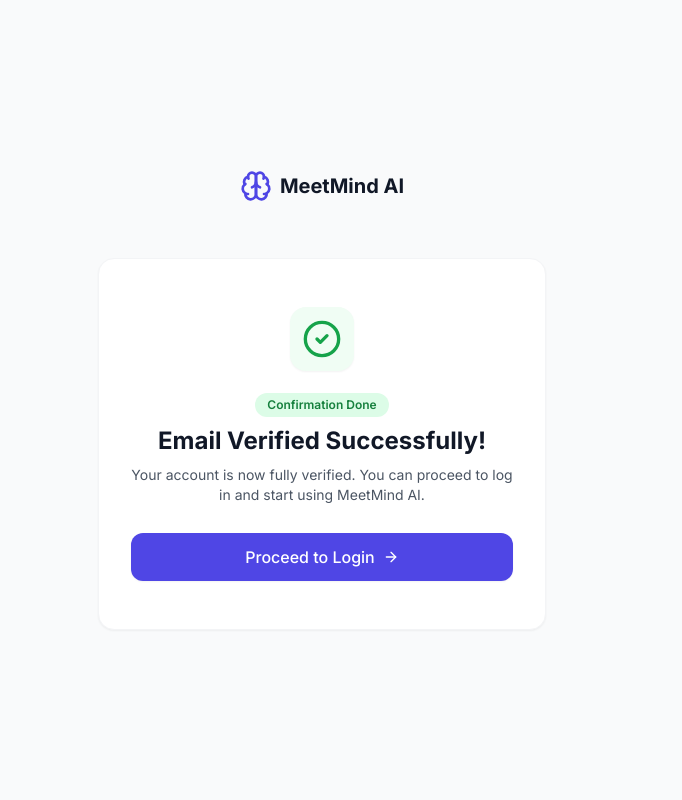
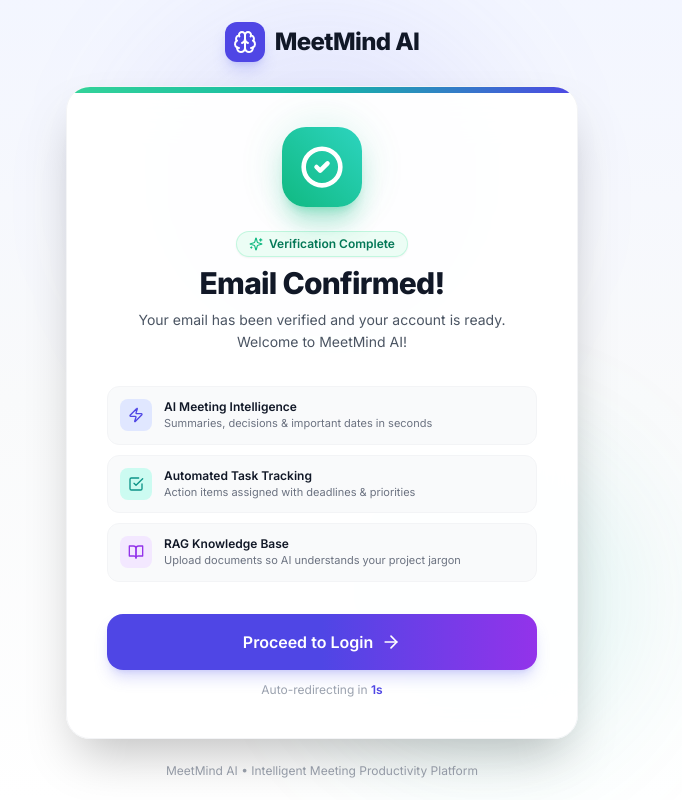
Before and after one commit to harishnarayan-coder/GenAI-Project, a React (Vite) app in the folder frontend/: page /auth/confirm in a window 1280 px wide. Shown: the whole page, without its empty margins (318-1000 px from the left). Built offline with nearby package versions, Linux system fonts and the light colour scheme.

Commit message:
Design premium Email Confirmed Successfully page with automatic redirect watcher

```diff
--- a/frontend/src/pages/AuthConfirmPage.tsx
+++ b/frontend/src/pages/AuthConfirmPage.tsx
@@ -1,6 +1,16 @@
 import { useEffect, useState } from 'react';
 import { Link, useNavigate, useSearchParams } from 'react-router-dom';
-import { Brain, CheckCircle2, AlertCircle, ArrowRight, Loader2 } from 'lucide-react';
+import {
+  Brain,
+  CheckCircle2,
+  AlertCircle,
+  ArrowRight,
+  Loader2,
+  Sparkles,
+  Zap,
+  CheckSquare,
+  BookOpen,
+} from 'lucide-react';
 import { supabase } from '../lib/supabase';
 
 export default function AuthConfirmPage() {
@@ -9,15 +19,17 @@ export default function AuthConfirmPage() {
   const [loading, setLoading] = useState(true);
   const [errorMsg, setErrorMsg] = useState<string | null>(null);
   const [isSuccess, setIsSuccess] = useState(false);
+  const [userEmail, setUserEmail] = useState<string | null>(null);
+  const [countdown, setCountdown] = useState<number>(6);
 
   useEffect(() => {
     const handleConfirmation = async () => {
       try {
-        // 1. Check query parameters for error or code
+        // 1. Check query parameters
         const error = searchParams.get('error') || searchParams.get('error_description');
         const code = searchParams.get('code');
 
-        // 2. Check hash fragment (common in Supabase implicit flow)
+        // 2. Check hash fragment (standard Supabase redirect format)
         const hash = window.location.hash;
         const hashParams = new URLSearchParams(hash.replace(/^#/, ''));
         const hashError = hashParams.get('error_description') || hashParams.get('error');
@@ -28,22 +40,28 @@ export default function AuthConfirmPage() {
           return;
         }
 
-        // PKCE flow
+        // PKCE code exchange if present
         if (code) {
-          const { error: exchangeError } = await supabase.auth.exchangeCodeForSession(code);
+          const { data: exchangeData, error: exchangeError } = await supabase.auth.exchangeCodeForSession(code);
           if (exchangeError) {
             setErrorMsg(exchangeError.message);
             setLoading(false);
             return;
           }
+          if (exchangeData?.user?.email) {
+            setUserEmail(exchangeData.user.email);
+          }
         }
 
-        // Verify active session or token presence
+        // Check active session or token presence
         const { data: { session } } = await supabase.auth.getSession();
-        if (session || hash.includes('access_token') || hash.includes('type=signup') || code) {
+        if (session) {
+          setUserEmail(session.user?.email || null);
+          setIsSuccess(true);
+        } else if (hash.includes('access_token') || hash.includes('type=signup') || code) {
           setIsSuccess(true);
         } else {
-          // If no error was provided and user landed here, mark as confirmed/ready to login
+          // If no error, treat as confirmed
           setIsSuccess(true);
         }
       } catch (err: any) {
@@ -56,76 +74,168 @@ export default function AuthConfirmPage() {
     handleConfirmation();
   }, [searchParams]);
 
+  // Optional auto-redirect countdown
+  useEffect(() => {
+    if (!isSuccess) return;
+    const interval = setInterval(() => {
+      setCountdown(c => {
+        if (c <= 1) {
+          clearInterval(interval);
+          navigate('/login');
+          return 0;
+        }
+        return c - 1;
+      });
+    }, 1000);
+
+    return () => clearInterval(interval);
+  }, [isSuccess, navigate]);
+
   return (
-    <div className="min-h-screen bg-gray-50 dark:bg-gray-950 flex items-center justify-center p-4">
-      <div className="w-full max-w-md">
-        <div className="text-center mb-8">
-          <Link to="/" className="inline-flex items-center gap-2 text-indigo-600 mb-6">
-            <Brain className="w-8 h-8" />
-            <span className="text-xl font-bold text-gray-900 dark:text-white">MeetMind AI</span>
+    <div className="min-h-screen bg-gradient-to-b from-indigo-50/70 via-gray-50 to-white dark:from-gray-950 dark:via-gray-900 dark:to-gray-950 flex items-center justify-center p-4 relative overflow-hidden">
+      {/* Decorative gradient glow orbs */}
+      <div className="absolute top-1/4 left-1/2 -translate-x-1/2 -translate-y-1/2 w-96 h-96 bg-indigo-500/10 dark:bg-indigo-500/20 rounded-full blur-3xl pointer-events-none" />
+      <div className="absolute bottom-10 right-1/4 w-80 h-80 bg-teal-500/10 dark:bg-teal-500/15 rounded-full blur-3xl pointer-events-none" />
+
+      <div className="w-full max-w-lg relative z-10">
+        {/* Brand Header */}
+        <div className="text-center mb-6">
+          <Link to="/" className="inline-flex items-center gap-2.5 text-indigo-600 dark:text-indigo-400 group">
+            <div className="w-10 h-10 rounded-xl bg-indigo-600 dark:bg-indigo-500 text-white flex items-center justify-center shadow-lg shadow-indigo-500/25 transition-transform group-hover:scale-105">
+              <Brain className="w-6 h-6" />
+            </div>
+            <span className="text-2xl font-black tracking-tight text-gray-900 dark:text-white">MeetMind AI</span>
           </Link>
         </div>
 
-        <div className="bg-white dark:bg-gray-800 rounded-2xl shadow-sm border border-gray-100 dark:border-gray-700 p-8 text-center">
+        {/* Main Card */}
+        <div className="bg-white/95 dark:bg-gray-800/95 backdrop-blur-xl rounded-3xl shadow-2xl border border-gray-100 dark:border-gray-700/80 p-8 sm:p-10 relative overflow-hidden">
+          {/* Top highlight gradient border */}
+          <div className="absolute top-0 left-0 right-0 h-1.5 bg-gradient-to-r from-emerald-400 via-teal-500 to-indigo-600" />
+
           {loading ? (
-            <div className="py-8 space-y-4">
-              <Loader2 className="w-12 h-12 text-indigo-600 animate-spin mx-auto" />
+            <div className="py-12 text-center space-y-4">
+              <div className="relative inline-flex items-center justify-center">
+                <div className="w-16 h-16 rounded-full border-4 border-indigo-200 dark:border-indigo-900 border-t-indigo-600 dark:border-t-indigo-400 animate-spin" />
+              </div>
               <h2 className="text-xl font-bold text-gray-900 dark:text-white">Verifying your email...</h2>
-              <p className="text-sm text-gray-500 dark:text-gray-400">Please wait while we confirm your account.</p>
+              <p className="text-sm text-gray-500 dark:text-gray-400">Please wait while we activate your workspace.</p>
             </div>
           ) : isSuccess ? (
-            <div className="py-4 space-y-5">
-              <div className="w-16 h-16 bg-green-50 dark:bg-green-900/30 rounded-2xl flex items-center justify-center mx-auto text-green-600 dark:text-green-400 shadow-sm">
-                <CheckCircle2 className="w-10 h-10" />
+            <div className="text-center space-y-6">
+              {/* Success Hero Icon */}
+              <div className="relative inline-flex items-center justify-center">
+                <div className="absolute inset-0 bg-emerald-500/25 dark:bg-emerald-400/20 rounded-full blur-xl animate-pulse" />
+                <div className="relative w-20 h-20 rounded-3xl bg-gradient-to-tr from-emerald-500 to-teal-400 flex items-center justify-center text-white shadow-xl shadow-emerald-500/30">
+                  <CheckCircle2 className="w-11 h-11 stroke-[2.5]" />
+                </div>
               </div>
-              <div>
-                <span className="inline-block px-3 py-1 rounded-full text-xs font-semibold bg-green-100 dark:bg-green-900/50 text-green-700 dark:text-green-300 mb-2">
-                  Confirmation Done
-                </span>
-                <h1 className="text-2xl font-bold text-gray-900 dark:text-white">Email Verified Successfully!</h1>
-                <p className="text-sm text-gray-600 dark:text-gray-300 mt-2">
-                  Your account is now fully verified. You can proceed to log in and start using MeetMind AI.
+
+              {/* Title & Badge */}
+              <div className="space-y-2">
+                <div className="inline-flex items-center gap-1.5 px-3 py-1 rounded-full text-xs font-semibold bg-emerald-50 dark:bg-emerald-950/60 text-emerald-700 dark:text-emerald-300 border border-emerald-200/60 dark:border-emerald-800/60 shadow-sm">
+                  <Sparkles className="w-3.5 h-3.5 text-emerald-500" />
+                  <span>Verification Complete</span>
+                </div>
+                <h1 className="text-3xl font-extrabold text-gray-900 dark:text-white tracking-tight">
+                  Email Confirmed!
+                </h1>
+                <p className="text-sm text-gray-600 dark:text-gray-300 max-w-sm mx-auto leading-relaxed">
+                  Your email has been verified and your account is ready. Welcome to MeetMind AI!
+                </p>
+                {userEmail && (
+                  <p className="text-xs font-medium text-indigo-600 dark:text-indigo-400 bg-indigo-50 dark:bg-indigo-950/40 py-1 px-3 rounded-lg inline-block mt-1">
+                    {userEmail}
+                  </p>
+                )}
+              </div>
+
+              {/* Mini Highlights Grid */}
+              <div className="grid grid-cols-1 gap-2.5 pt-2 text-left">
+                <div className="flex items-center gap-3 p-3 rounded-xl bg-gray-50 dark:bg-gray-700/40 border border-gray-100 dark:border-gray-700/60">
+                  <div className="w-8 h-8 rounded-lg bg-indigo-100 dark:bg-indigo-900/60 text-indigo-600 dark:text-indigo-400 flex items-center justify-center flex-shrink-0">
+                    <Zap className="w-4 h-4" />
+                  </div>
+                  <div>
+                    <p className="text-xs font-semibold text-gray-900 dark:text-white">AI Meeting Intelligence</p>
+                    <p className="text-[11px] text-gray-500 dark:text-gray-400">Summaries, decisions & important dates in seconds</p>
+                  </div>
+                </div>
+
+                <div className="flex items-center gap-3 p-3 rounded-xl bg-gray-50 dark:bg-gray-700/40 border border-gray-100 dark:border-gray-700/60">
+                  <div className="w-8 h-8 rounded-lg bg-teal-100 dark:bg-teal-900/60 text-teal-600 dark:text-teal-400 flex items-center justify-center flex-shrink-0">
+                    <CheckSquare className="w-4 h-4" />
+                  </div>
+                  <div>
+                    <p className="text-xs font-semibold text-gray-900 dark:text-white">Automated Task Tracking</p>
+                    <p className="text-[11px] text-gray-500 dark:text-gray-400">Action items assigned with deadlines & priorities</p>
+                  </div>
+                </div>
+
+                <div className="flex items-center gap-3 p-3 rounded-xl bg-gray-50 dark:bg-gray-700/40 border border-gray-100 dark:border-gray-700/60">
+                  <div className="w-8 h-8 rounded-lg bg-purple-100 dark:bg-purple-900/60 text-purple-600 dark:text-purple-400 flex items-center justify-center flex-shrink-0">
+                    <BookOpen className="w-4 h-4" />
+                  </div>
+                  <div>
+                    <p className="text-xs font-semibold text-gray-900 dark:text-white">RAG Knowledge Base</p>
+                    <p className="text-[11px] text-gray-500 dark:text-gray-400">Upload documents so AI understands your project jargon</p>
+                  </div>
+                </div>
+              </div>
+
+              {/* Action Button */}
+              <div className="pt-2 space-y-3">
+                <Link
+                  to="/login"
+                  className="w-full py-4 px-6 rounded-2xl bg-gradient-to-r from-indigo-600 via-indigo-600 to-purple-600 hover:from-indigo-500 hover:to-purple-500 text-white font-semibold flex items-center justify-center gap-2 shadow-lg shadow-indigo-500/25 hover:shadow-indigo-500/40 transition-all duration-200 transform hover:-translate-y-0.5"
+                >
+                  <span>Proceed to Login</span>
+                  <ArrowRight className="w-5 h-5" />
+                </Link>
+
+                <p className="text-xs text-gray-400 dark:text-gray-500">
+                  Auto-redirecting in <span className="font-semibold text-indigo-600 dark:text-indigo-400">{countdown}s</span>
+                </p>
+              </div>
+            </div>
+          ) : (
+            /* Expired / Notice State */
+            <div className="text-center space-y-6">
+              <div className="w-18 h-18 rounded-3xl bg-amber-50 dark:bg-amber-900/30 text-amber-600 dark:text-amber-400 flex items-center justify-center mx-auto shadow-sm p-4">
+                <AlertCircle className="w-10 h-10" />
+              </div>
+
+              <div className="space-y-2">
+                <h2 className="text-2xl font-bold text-gray-900 dark:text-white">Verification Link Notice</h2>
+                <p className="text-sm text-gray-600 dark:text-gray-300 max-w-sm mx-auto">
+                  {errorMsg || 'This verification link may have already been used or expired. If your email was already confirmed, you can proceed directly to sign in.'}
                 </p>
               </div>
 
-              <div className="pt-2">
+              <div className="pt-4 space-y-3">
                 <Link
                   to="/login"
-                  className="w-full py-3 px-5 rounded-xl bg-indigo-600 hover:bg-indigo-700 text-white font-medium inline-flex items-center justify-center gap-2 transition shadow-sm"
+                  className="w-full py-3.5 px-6 rounded-2xl bg-indigo-600 hover:bg-indigo-700 text-white font-semibold flex items-center justify-center gap-2 transition shadow-md shadow-indigo-600/20"
                 >
-                  Proceed to Login <ArrowRight className="w-4 h-4" />
+                  <span>Sign In with Email</span>
+                  <ArrowRight className="w-4 h-4" />
                 </Link>
-              </div>
-            </div>
-          ) : (
-            <div className="py-4 space-y-5">
-              <div className="w-16 h-16 bg-amber-50 dark:bg-amber-900/30 rounded-2xl flex items-center justify-center mx-auto text-amber-600 dark:text-amber-400 shadow-sm">
-                <AlertCircle className="w-10 h-10" />
-              </div>
-              <div>
-                <h1 className="text-xl font-bold text-gray-900 dark:text-white">Verification Link Notice</h1>
-                <p className="text-sm text-gray-600 dark:text-gray-300 mt-2">
-                  {errorMsg || 'This link may have already been used or expired. If you have already confirmed your email, you can log in below.'}
-                </p>
-              </div>
 
-              <div className="pt-2 space-y-2">
-                <Link
-                  to="/login"
-                  className="w-full py-3 px-5 rounded-xl bg-indigo-600 hover:bg-indigo-700 text-white font-medium inline-flex items-center justify-center gap-2 transition shadow-sm"
-                >
-                  Proceed to Login <ArrowRight className="w-4 h-4" />
-                </Link>
                 <Link
                   to="/register"
-                  className="block text-sm text-gray-500 hover:text-gray-700 dark:hover:text-gray-300 py-1"
+                  className="block text-xs font-medium text-gray-500 hover:text-gray-700 dark:hover:text-gray-300 py-1"
                 >
-                  Create another account
+                  Need to create an account?
                 </Link>
               </div>
             </div>
           )}
         </div>
+
+        {/* Footer Note */}
+        <p className="text-center text-xs text-gray-400 dark:text-gray-500 mt-6">
+          MeetMind AI • Intelligent Meeting Productivity Platform
+        </p>
       </div>
     </div>
   );
```
Also changed, not shown: frontend/src/App.tsx (+26 -1 lines), frontend/src/pages/RegisterPage.tsx (+4 -11 lines).
